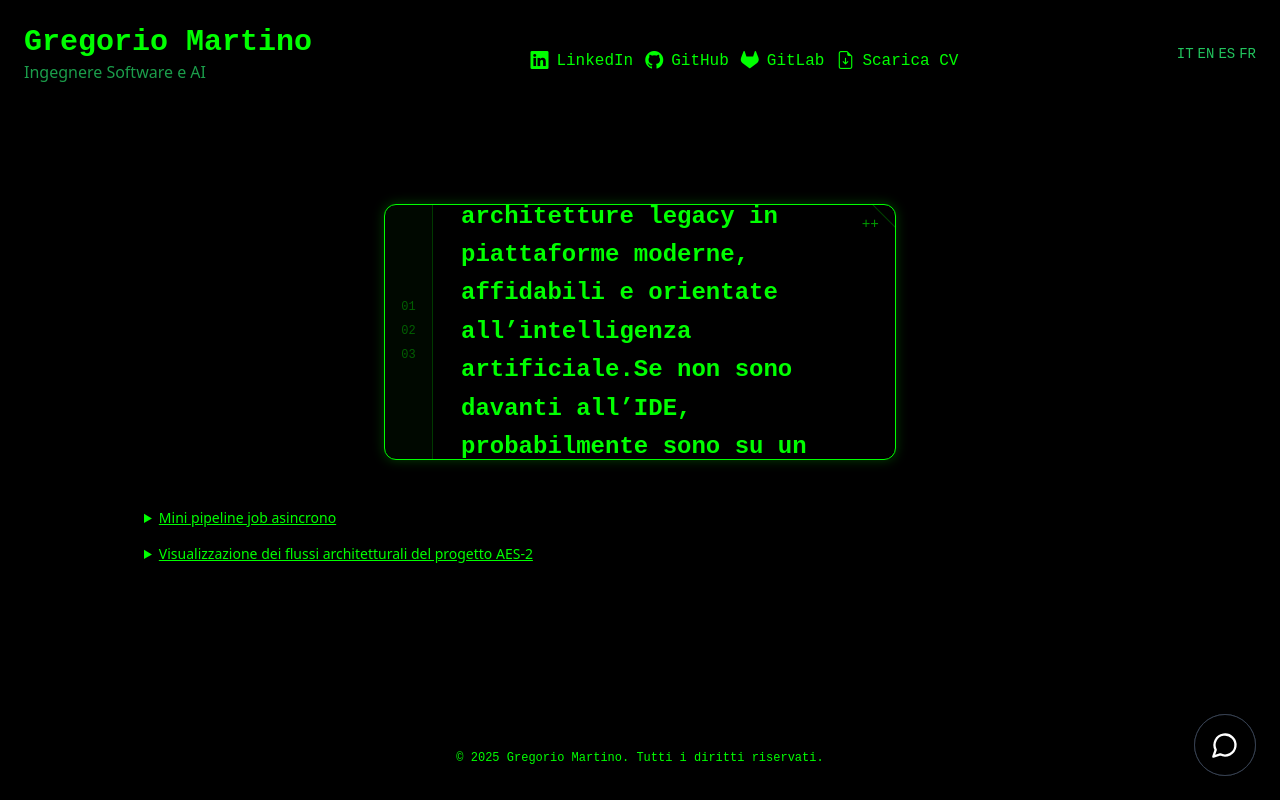
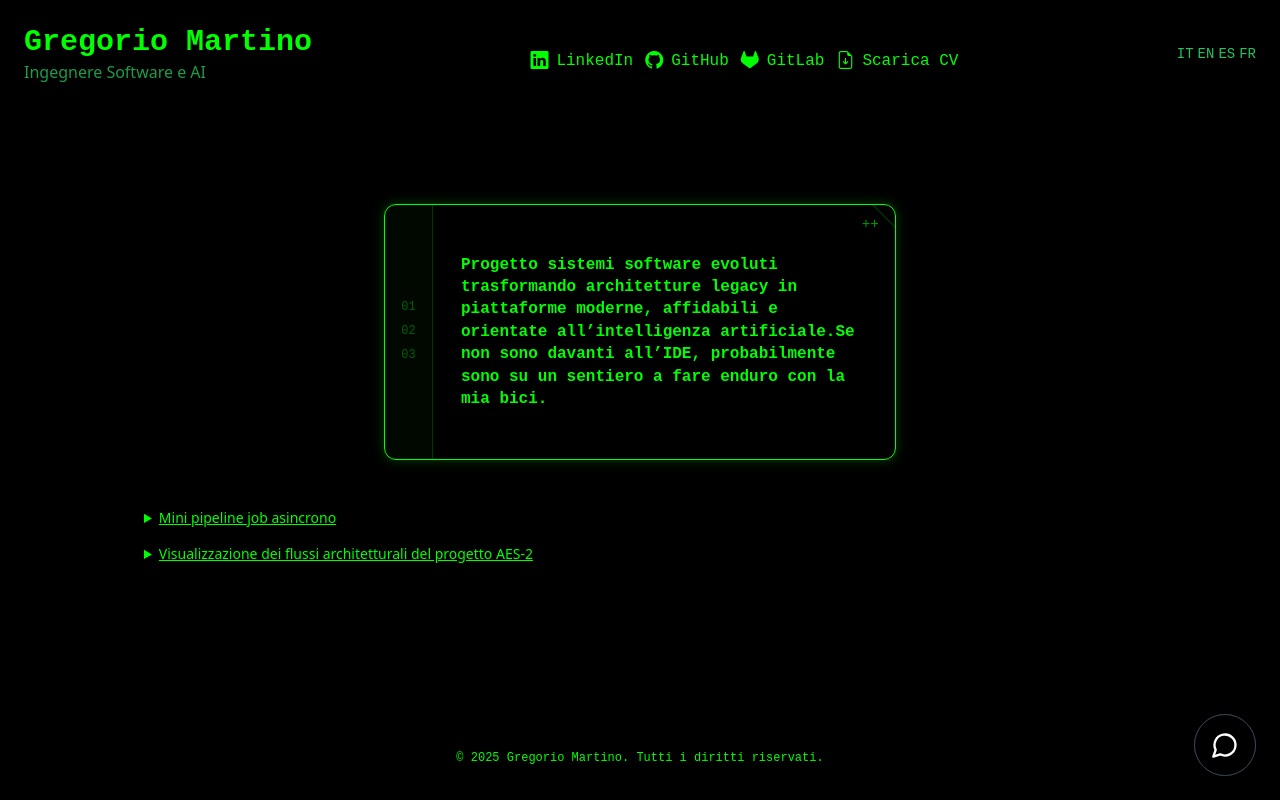
Before and after one commit to gregoriomartino/gregorio-martino-portfolio, a React (Vite) app: page /#/ in a window 1280 px wide. Built offline with nearby package versions, Linux system fonts and the light colour scheme.

Commit message:
Add styles for profile title in profile card

```diff
--- a/src/Profile.css
+++ b/src/Profile.css
@@ -224,3 +224,11 @@ button:hover {
 .profile-card:hover .profile-card-face {
   box-shadow: 0 0 18px rgba(0, 255, 0, 0.4);
 }
+.profile-face-content .profile-title {
+  font-size: 1rem;          /* più piccolo */
+  line-height: 1.4;
+  margin: 0;
+  color: #0f0;
+  max-height: 100%;         /* usa tutta l'altezza disponibile */
+  overflow: hidden;
+}
```
